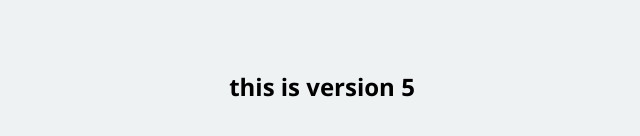
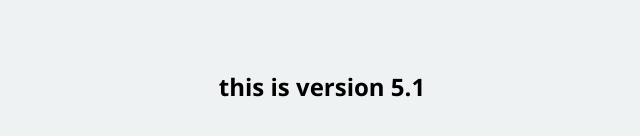
Before and after one commit to ranu02/myrepository, a plain HTML site: page index.html in a window 1280 px wide. Shown: the part 314-450 px from the top of the page, without its empty margins (318-958 px from the left). Drawn offline with Linux system fonts and the light colour scheme.

Commit message:
changed the version

```diff
--- a/index.html
+++ b/index.html
@@ -7,7 +7,7 @@
     <link rel="stylesheet" href="styles.css">
 </head>
 <body>
-    <h2> this is version 5</h2>
+    <h2> this is version 5.1</h2>
 
 </body>
 </html>
```
